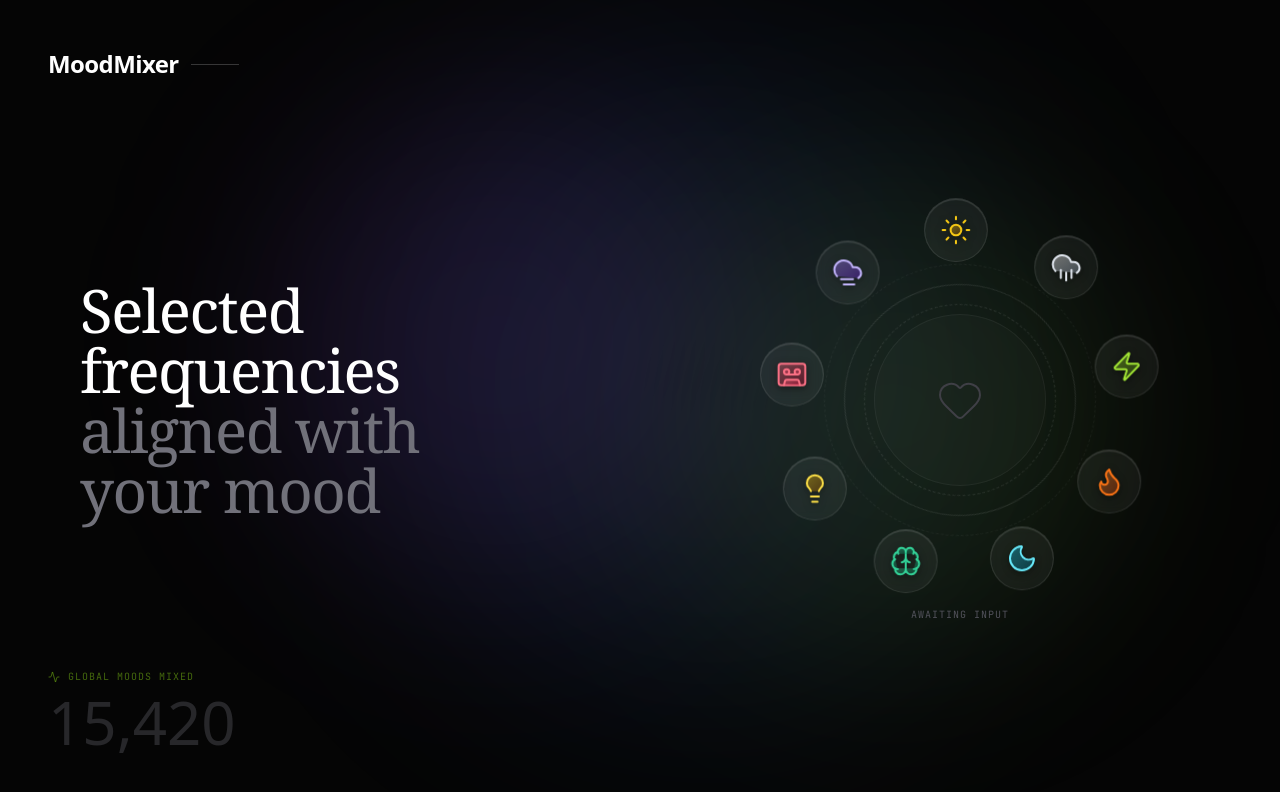
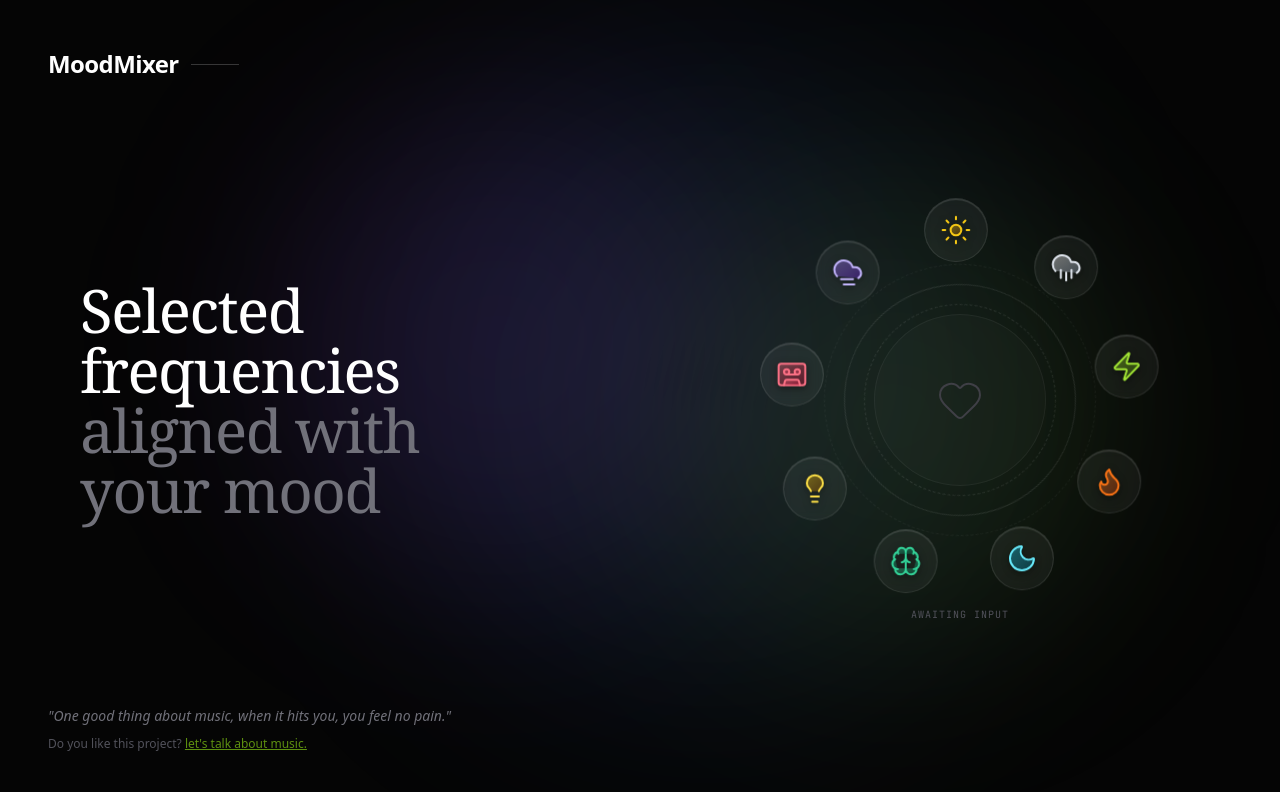
Before and after one commit to andreivaduva2803/mood-mixer-app, a React (Vite) app: page / in a window 1280 px wide. Shown: the top 792 px of the page. Built offline with nearby package versions, Linux system fonts and the light colour scheme.

Commit message:
refactor: Remove global mood mixer count and replace it with a quote and a contact link.

```diff
--- a/src/App.jsx
+++ b/src/App.jsx
@@ -13,8 +13,7 @@ import {
   Brain,
   Lightbulb,
   CassetteTape,
-  CloudFog,
-  Activity
+  CloudFog
 } from 'lucide-react';
 import { SpeedInsights } from '@vercel/speed-insights/react';
 
@@ -320,19 +319,6 @@ export default function App() {
   const [loading, setLoading] = useState(false);
   const rightPanelRef = useRef(null);
 
-  // Contatore locale persistente con base history
-  const BASE_COUNT = 15420; // Base "history" count
-  const [globalCount, setGlobalCount] = useState(() => {
-    // Inizializza leggendo dal localStorage o usa un default di 0
-    try {
-      const saved = localStorage.getItem('mood_mixer_count');
-      const localCount = saved ? parseInt(saved, 10) : 0;
-      return BASE_COUNT + localCount;
-    } catch {
-      return BASE_COUNT;
-    }
-  });
-
   const handleDrop = (mood) => {
     setAvailableMoods(prev => prev.filter(m => m.id !== mood.id));
     setSelectedMoods(prev => [...prev, mood]);
@@ -394,11 +380,6 @@ export default function App() {
 
   const generatePlaylistWithAI = async () => {
     setLoading(true);
-
-    // Aggiorna contatore locale
-    const newCount = globalCount + 1;
-    setGlobalCount(newCount);
-    localStorage.setItem('mood_mixer_count', newCount.toString());
 
     // Try AI first if key exists
     if (apiKey && apiKey !== "YOUR_GEMINI_API_KEY_HERE") {
@@ -469,11 +450,19 @@ export default function App() {
               <span className="text-zinc-500">aligned with your mood</span>
             </h1>
           </div>
-          <div className="hidden lg:flex absolute bottom-12 left-12 flex-col gap-2">
-            <div className="flex items-center gap-2 text-lime-500/50 uppercase tracking-widest text-[10px] font-mono"><Activity size={12} className="animate-pulse" /> Global Moods Mixed</div>
-            <div className="text-6xl font-light text-zinc-800 select-none tabular-nums animate-in fade-in slide-in-from-bottom-4 duration-1000">
-              {globalCount.toLocaleString()}
-            </div>
+          <div className="hidden lg:flex absolute bottom-12 left-12 flex-col gap-2 max-w-md">
+            <p className="text-sm text-zinc-500 leading-relaxed italic">
+              "One good thing about music, when it hits you, you feel no pain."
+            </p>
+            <p className="text-xs text-zinc-600">
+              Do you like this project?{' '}
+              <a
+                href="mailto:andrea.vaduva@gmail.com?subject=MoodMixer - Let's talk about music"
+                className="text-lime-500/70 hover:text-lime-400 transition-colors underline"
+              >
+                let's talk about music.
+              </a>
+            </p>
           </div>
         </div>
         <div ref={rightPanelRef} className="relative flex items-center justify-center z-20 flex-grow lg:flex-1 lg:min-h-screen pb-6 lg:pb-0 -mt-10 lg:mt-0">
```
